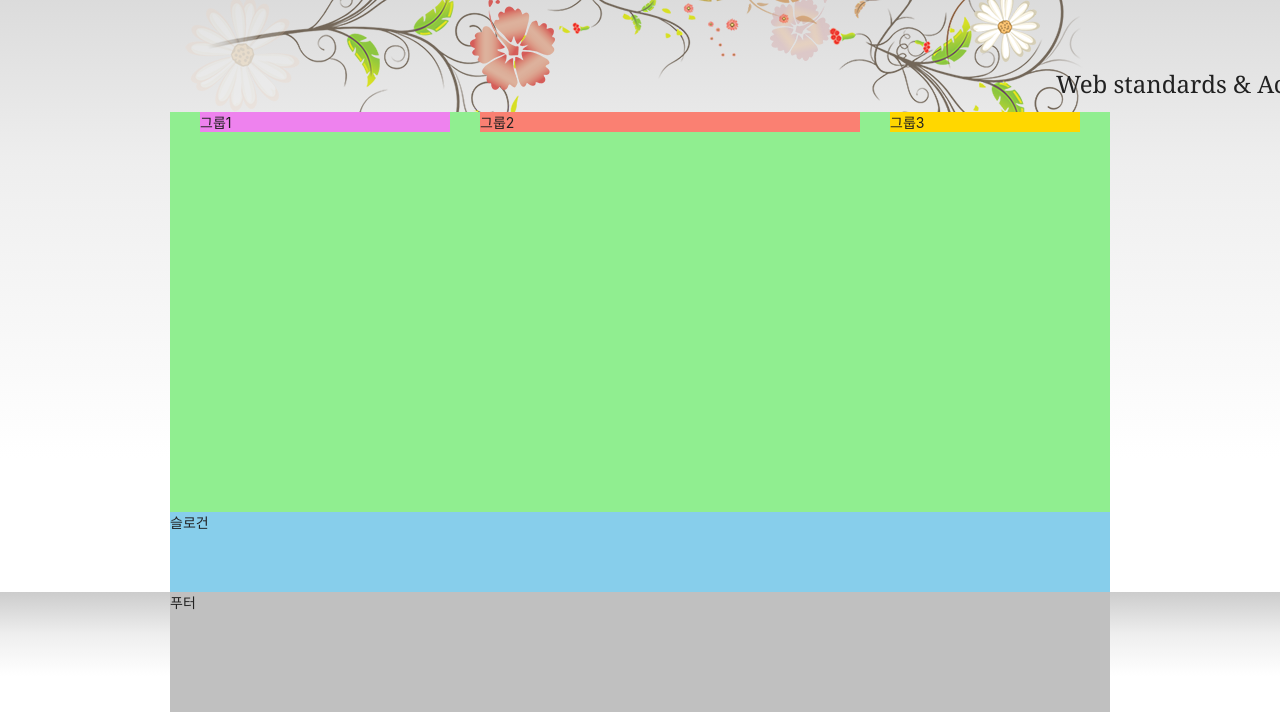
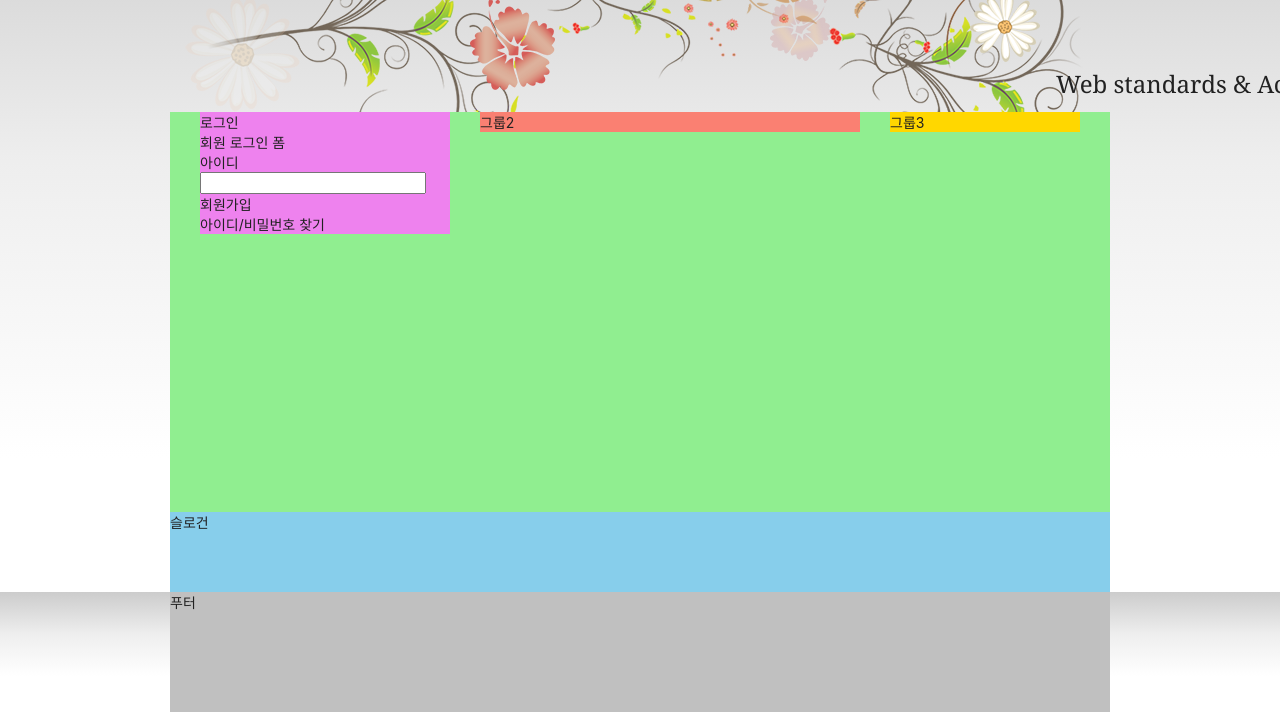
Before and after one commit to kimzeze/HTML5, a plain HTML site: page index.html in a window 1280 px wide. Shown: the part 135-847 px from the top of the page. Drawn offline with Linux system fonts and the light colour scheme; a web font is replaced by a local one.

Commit message:
아이디 입력서식 마크업

```diff
--- a/index.html
+++ b/index.html
@@ -137,7 +137,26 @@
   <main class="main">
     <!-- div.group*3 하면 group 3개가 나옴-->
     <!--div.group.group$*3-->
-    <div class="group group1">그룹1</div>
+    <div class="group group1">
+      <!-- 로그인 섹션 -->
+      <section class="login">
+        <h2 class="login-title">로그인</h2>
+        <form action="" class="login-form">
+          <fieldset>
+            <legend>회원 로그인 폼</legend>
+            <div class="user-email">
+              <label for="userEmail">아이디</label>
+
+              <input type="email" id="userEmail" />
+            </div>
+          </fieldset>
+        </form>
+        <ul class="sign">
+          <li><a href="/">회원가입</a></li>
+          <li><a href="/">아이디/비밀번호 찾기</a></li>
+        </ul>
+      </section>
+    </div>
     <div class="group group2">그룹2</div>
     <div class="group group3">그룹3</div>
   </main>
```
